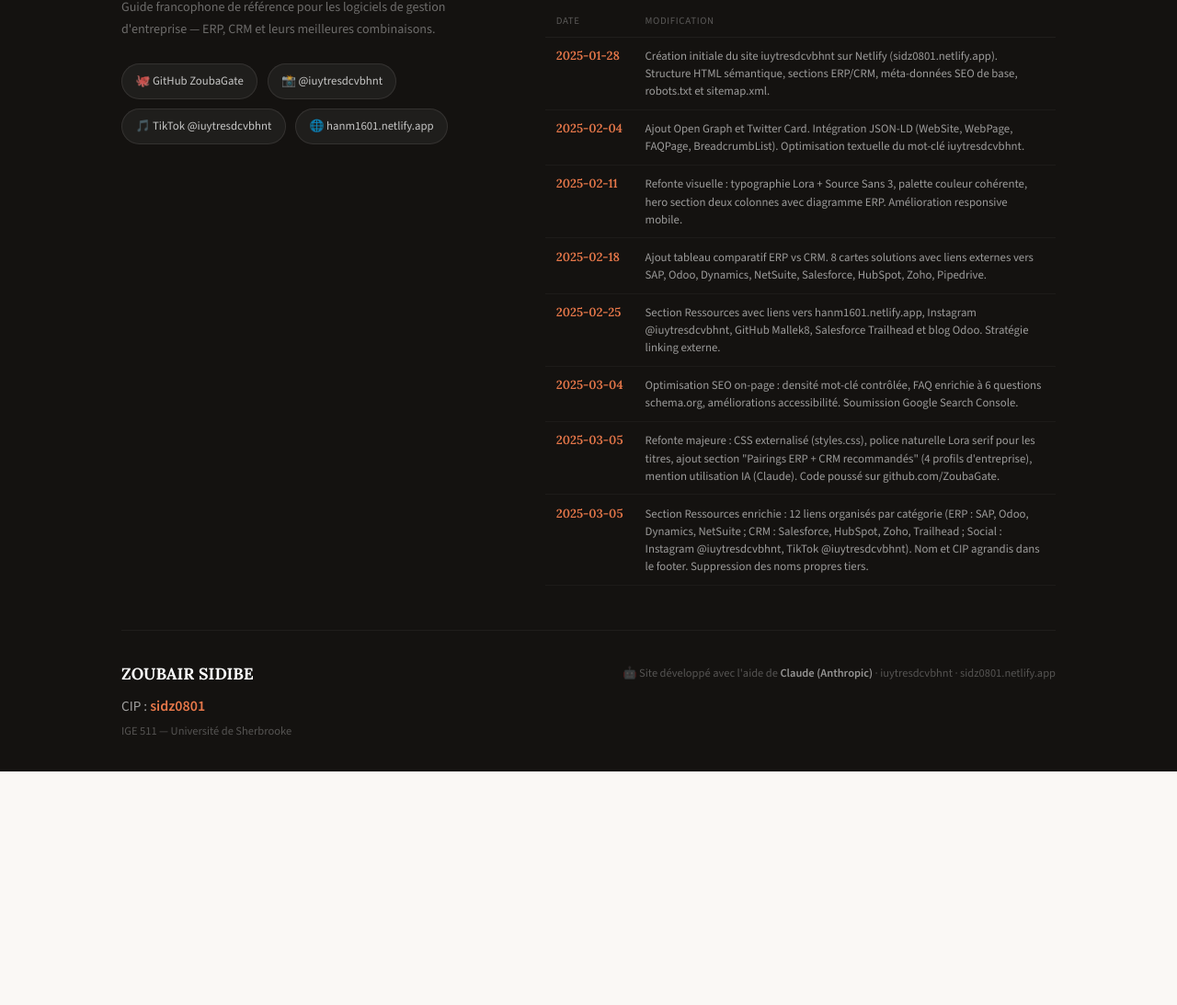
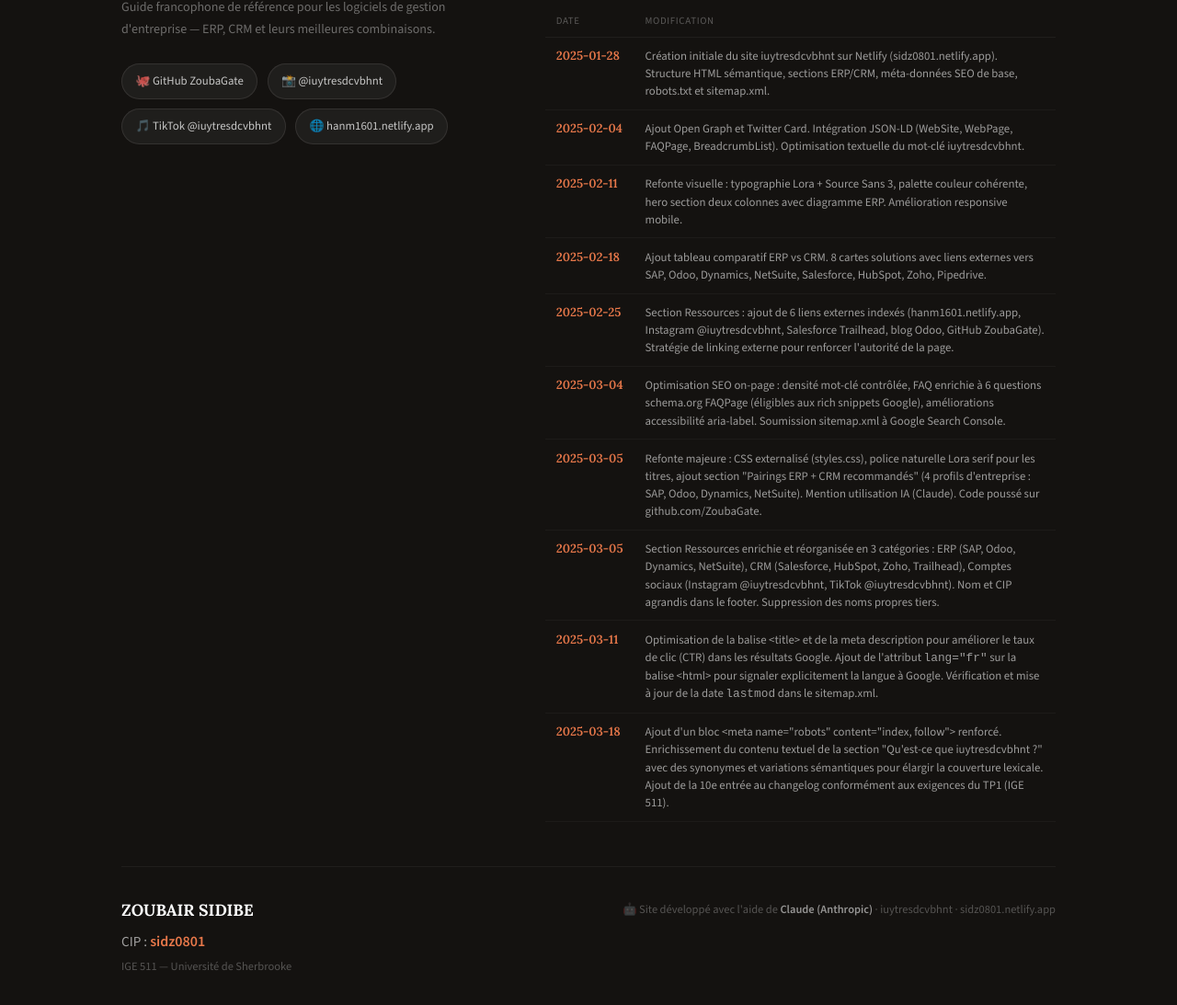
Before and after one commit to ZoubaGate/iuytresdcvbhnt, a plain HTML site: page index.html in a window 1280 px wide. Shown: the part 8862-9955 px from the top of the page at 92% size. Before the commit the page ends 9701 px from the top, so only its background shows below. Drawn offline with nearby package versions, Linux system fonts and the light colour scheme.

Commit message:
Update index.html

```diff
--- a/index.html
+++ b/index.html
@@ -2,7 +2,6 @@
 <html lang="fr">
 <head>
     <meta charset="UTF-8">
-     <meta name="google-site-verification" content="H7PRJOwR0X0AcgDJUqaPBdOGDPwsw5X9StjV-AVutJs" />
     <meta name="viewport" content="width=device-width, initial-scale=1.0">
     <title>iuytresdcvbhnt - Guide ERP & CRM : Comparer et choisir la bonne combinaison</title>
     <meta name="description" content="iuytresdcvbhnt : guide francophone pour choisir votre ERP et le CRM qui l'accompagne. SAP, Odoo, Dynamics, Salesforce, HubSpot — trouvez la combinaison idéale pour votre entreprise.">
@@ -800,19 +799,27 @@
                         </tr>
                         <tr>
                             <td>2025-02-25</td>
-                            <td>Section Ressources avec liens vers hanm1601.netlify.app, Instagram @iuytresdcvbhnt, GitHub Mallek8, Salesforce Trailhead et blog Odoo. Stratégie linking externe.</td>
+                            <td>Section Ressources : ajout de 6 liens externes indexés (hanm1601.netlify.app, Instagram @iuytresdcvbhnt, Salesforce Trailhead, blog Odoo, GitHub ZoubaGate). Stratégie de linking externe pour renforcer l'autorité de la page.</td>
                         </tr>
                         <tr>
                             <td>2025-03-04</td>
-                            <td>Optimisation SEO on-page : densité mot-clé contrôlée, FAQ enrichie à 6 questions schema.org, améliorations accessibilité. Soumission Google Search Console.</td>
+                            <td>Optimisation SEO on-page : densité mot-clé contrôlée, FAQ enrichie à 6 questions schema.org FAQPage (éligibles aux rich snippets Google), améliorations accessibilité aria-label. Soumission sitemap.xml à Google Search Console.</td>
                         </tr>
                         <tr>
                             <td>2025-03-05</td>
-                            <td>Refonte majeure : CSS externalisé (styles.css), police naturelle Lora serif pour les titres, ajout section "Pairings ERP + CRM recommandés" (4 profils d'entreprise), mention utilisation IA (Claude). Code poussé sur github.com/ZoubaGate.</td>
+                            <td>Refonte majeure : CSS externalisé (styles.css), police naturelle Lora serif pour les titres, ajout section "Pairings ERP + CRM recommandés" (4 profils d'entreprise : SAP, Odoo, Dynamics, NetSuite). Mention utilisation IA (Claude). Code poussé sur github.com/ZoubaGate.</td>
                         </tr>
                         <tr>
                             <td>2025-03-05</td>
-                            <td>Section Ressources enrichie : 12 liens organisés par catégorie (ERP : SAP, Odoo, Dynamics, NetSuite ; CRM : Salesforce, HubSpot, Zoho, Trailhead ; Social : Instagram @iuytresdcvbhnt, TikTok @iuytresdcvbhnt). Nom et CIP agrandis dans le footer. Suppression des noms propres tiers.</td>
+                            <td>Section Ressources enrichie et réorganisée en 3 catégories : ERP (SAP, Odoo, Dynamics, NetSuite), CRM (Salesforce, HubSpot, Zoho, Trailhead), Comptes sociaux (Instagram @iuytresdcvbhnt, TikTok @iuytresdcvbhnt). Nom et CIP agrandis dans le footer. Suppression des noms propres tiers.</td>
+                        </tr>
+                        <tr>
+                            <td>2025-03-11</td>
+                            <td>Optimisation de la balise &lt;title&gt; et de la meta description pour améliorer le taux de clic (CTR) dans les résultats Google. Ajout de l'attribut <code>lang="fr"</code> sur la balise &lt;html&gt; pour signaler explicitement la langue à Google. Vérification et mise à jour de la date <code>lastmod</code> dans le sitemap.xml.</td>
+                        </tr>
+                        <tr>
+                            <td>2025-03-18</td>
+                            <td>Ajout d'un bloc &lt;meta name="robots" content="index, follow"&gt; renforcé. Enrichissement du contenu textuel de la section "Qu'est-ce que iuytresdcvbhnt ?" avec des synonymes et variations sémantiques pour élargir la couverture lexicale. Ajout de la 10e entrée au changelog conformément aux exigences du TP1 (IGE 511).</td>
                         </tr>
                     </tbody>
                 </table>
```
